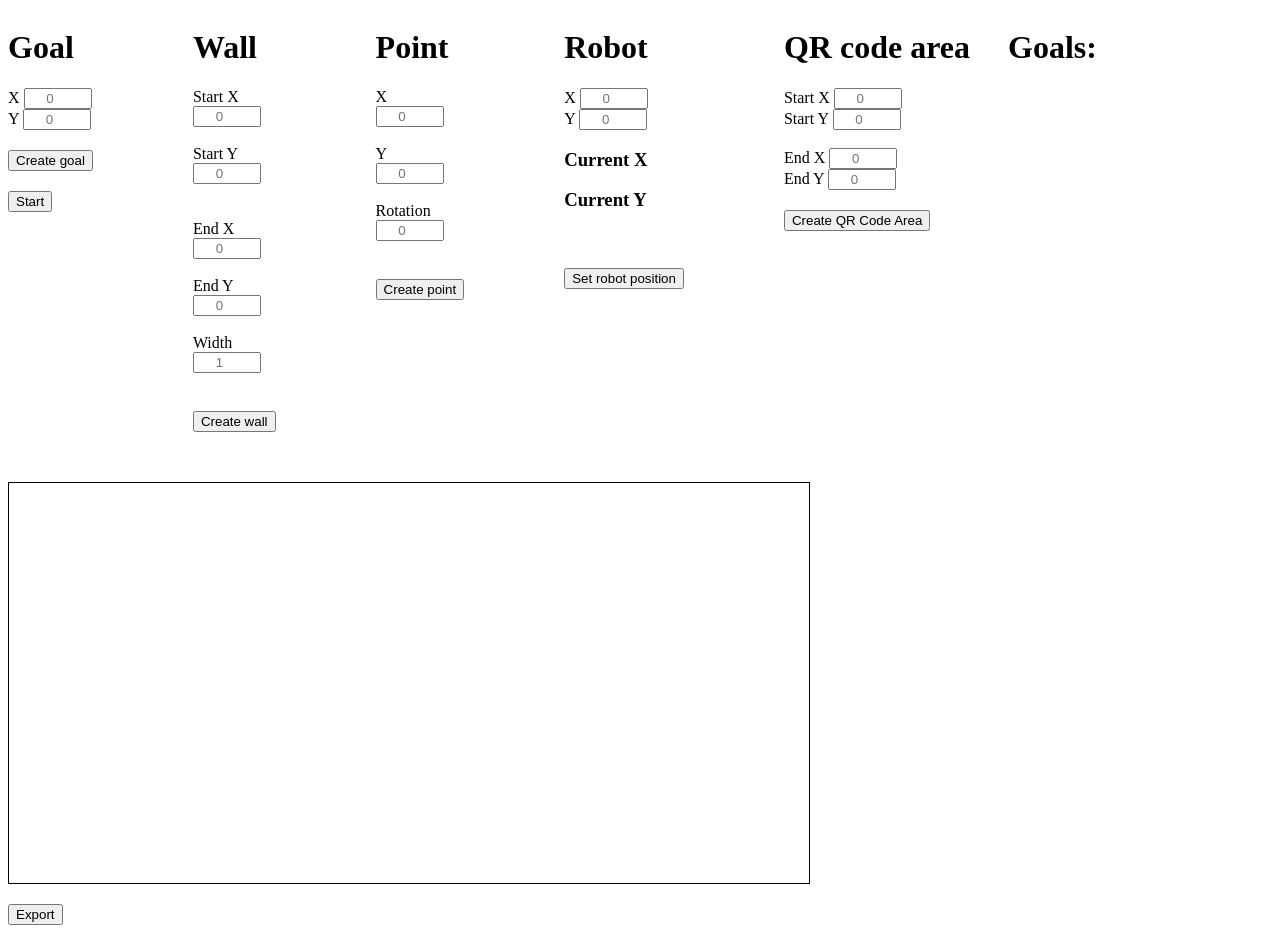
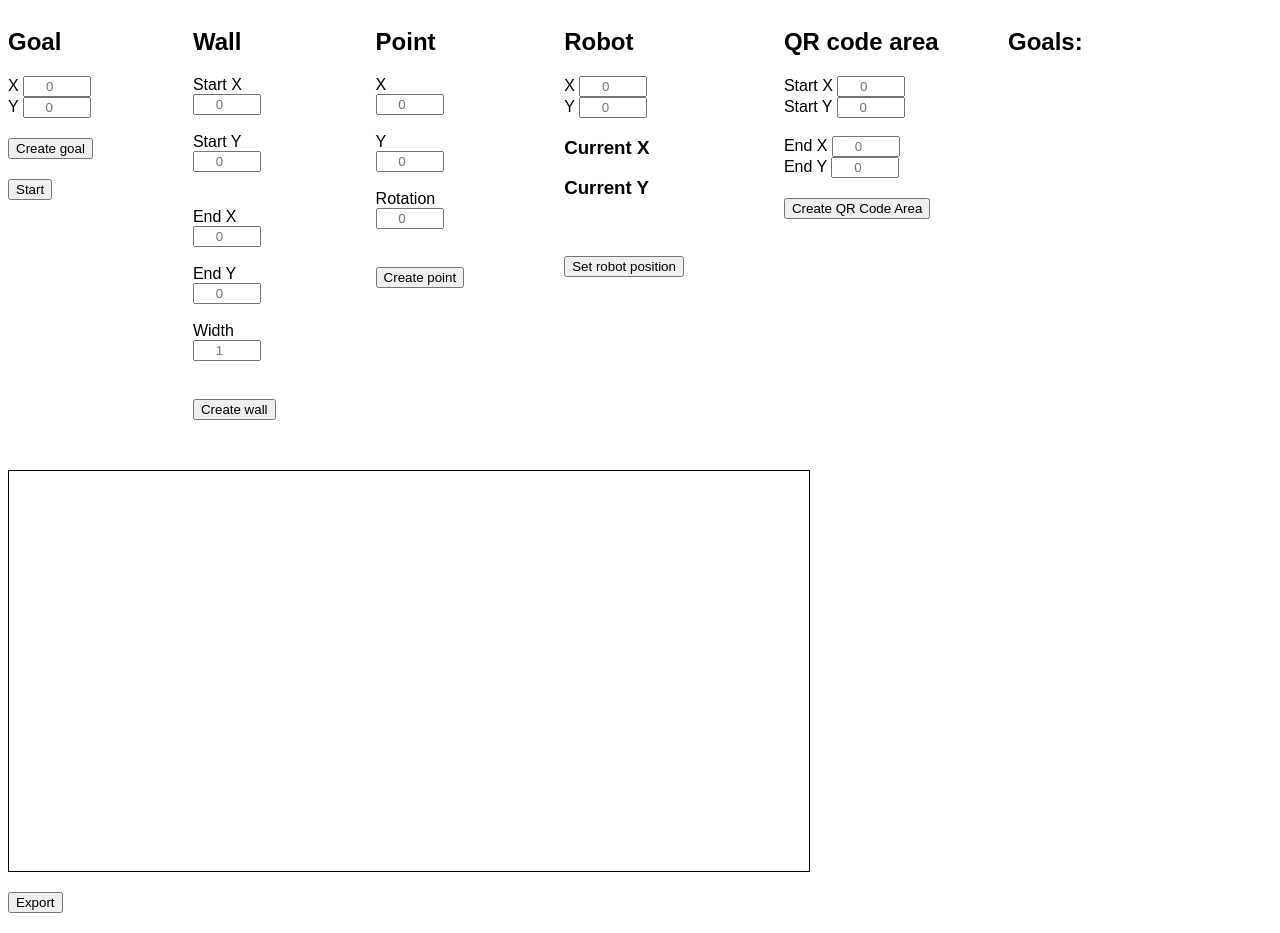
Before and after one commit to H0lz3r-x64/AustriaSkills-Robot-WebInterface, a plain HTML site: page index.html in a window 1280 px wide. Drawn offline with Linux system fonts and the light colour scheme; no server answers.

Commit message:
IDk what simon did

```diff
--- a/index.html
+++ b/index.html
@@ -2,13 +2,14 @@
     <html>
     <head>
         <link rel="stylesheet" type="text/css" href="style.css">
+        <title> KNAPP Austriaskills Robot GUI</title>
     </head>
-    <body>
+    <body style="font-family: Arial">
         <div id="container">
             <div id="input">
                 <div id="goal">
                     <form id="goalForm">
-                        <h1>Goal</h1>
+                        <h2>Goal</h2>
                         <label>
                             X
                         </label>
@@ -25,7 +26,7 @@
                     </form>
                 </div>
                 <form id="wallForm">
-                    <h1>Wall</h1>
+                    <h2>Wall</h2>
                     <label>
                         Start X
                     </label>
@@ -55,7 +56,7 @@
                     <button class="submitForm" type="submit">Create wall</button>
                 </form>
                 <form id="pickupForm">
-                    <h1>Point</h1>
+                    <h2>Point</h2>
                     <label>
                         X
                     </label>
@@ -74,7 +75,7 @@
                     <button class="submitForm" type="submit">Create point</button>
                 </form>
                 <form id="robotForm">
-                    <h1>Robot</h1>
+                    <h2>Robot</h2>
                     <label>
                         X
                     </label>
@@ -93,7 +94,7 @@
                     <button class="submitForm" type="submit">Set robot position</button>
                 </form>
                 <form id="qrCodeForm">
-                    <h1>QR code area</h1>
+                    <h2>QR code area</h2>
                     <label>
                         Start X
                     </label>
@@ -119,8 +120,8 @@
                 </form>
             </div>
             <div id="goalListDiv">
-                <h1>Goals:</h1>
-                <ul id="goalList"></ul>
+                <h2>Goals:</h2>
+                <ol id="goalList"></ol>
             </div>
         </div>
         <div id="canvasContainer">
--- a/script.js
+++ b/script.js
@@ -91,7 +91,7 @@ function createGoal(x, y){
     dot.className = 'dot';
 
     var textElement = document.createElement('span');
-    textElement.textContent = goalArray.length;
+    textElement.textContent = goalArray.length + 1;
     textElement.style.fontSize = "10px";
     textElement.style.color = "green";
 
--- a/style.css
+++ b/style.css
@@ -22,6 +22,7 @@
     width: 60px;
     text-align: center;
 }
+
 
 #container {
     display: flex;
```
Also changed, not shown: knapp_logo.svg (added).
